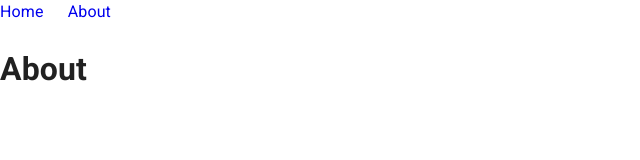
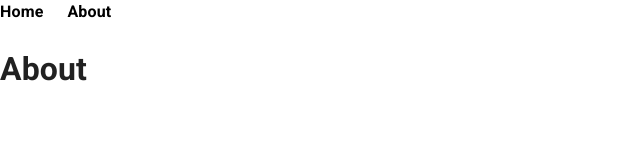
Before and after one commit to jerome-shiftleft/react-routing, a React (Vite) app: page /about in a window 1280 px wide. Shown: the top 160 px of the page, without its empty margins (0-640 px from the left). Built offline with nearby package versions, Linux system fonts and the light colour scheme.

Commit message:
replaced Link with NavLink

```diff
--- a/src/Layout/sections/MainNavigation.jsx
+++ b/src/Layout/sections/MainNavigation.jsx
@@ -1,14 +1,14 @@
-import { Link } from "react-router-dom";
+import { NavLink } from "react-router-dom";
 import Stack from '@mui/material/Stack';
 
 function MainNavigation() {
   return (
     <>
       <header>
-        <nav>
-          <Stack direction="row" spacing={3}>
-            <Link to="/">Home</Link>
-            <Link to="/About">About</Link>
+        <nav id="main-nav">
+          <Stack className="nav-links" direction="row" spacing={3}>
+            <NavLink to="/">Home</NavLink>
+            <NavLink to="/About">About</NavLink>
           </Stack>
         </nav>
       </header>
--- /dev/null
+++ b/src/sass/_nav.scss
@@ -0,0 +1,11 @@
+#main-nav {
+  .nav-links {
+    > a {
+      &:hover,
+      &.active {
+        color: #000;
+        font-weight: 700;
+      }
+    }
+  }
+}
--- a/src/sass/app.scss
+++ b/src/sass/app.scss
@@ -8,4 +8,5 @@
 @import './utilities';
 @import './functions';
 @import './mixins';
+@import './nav';
 @import './style';
```
